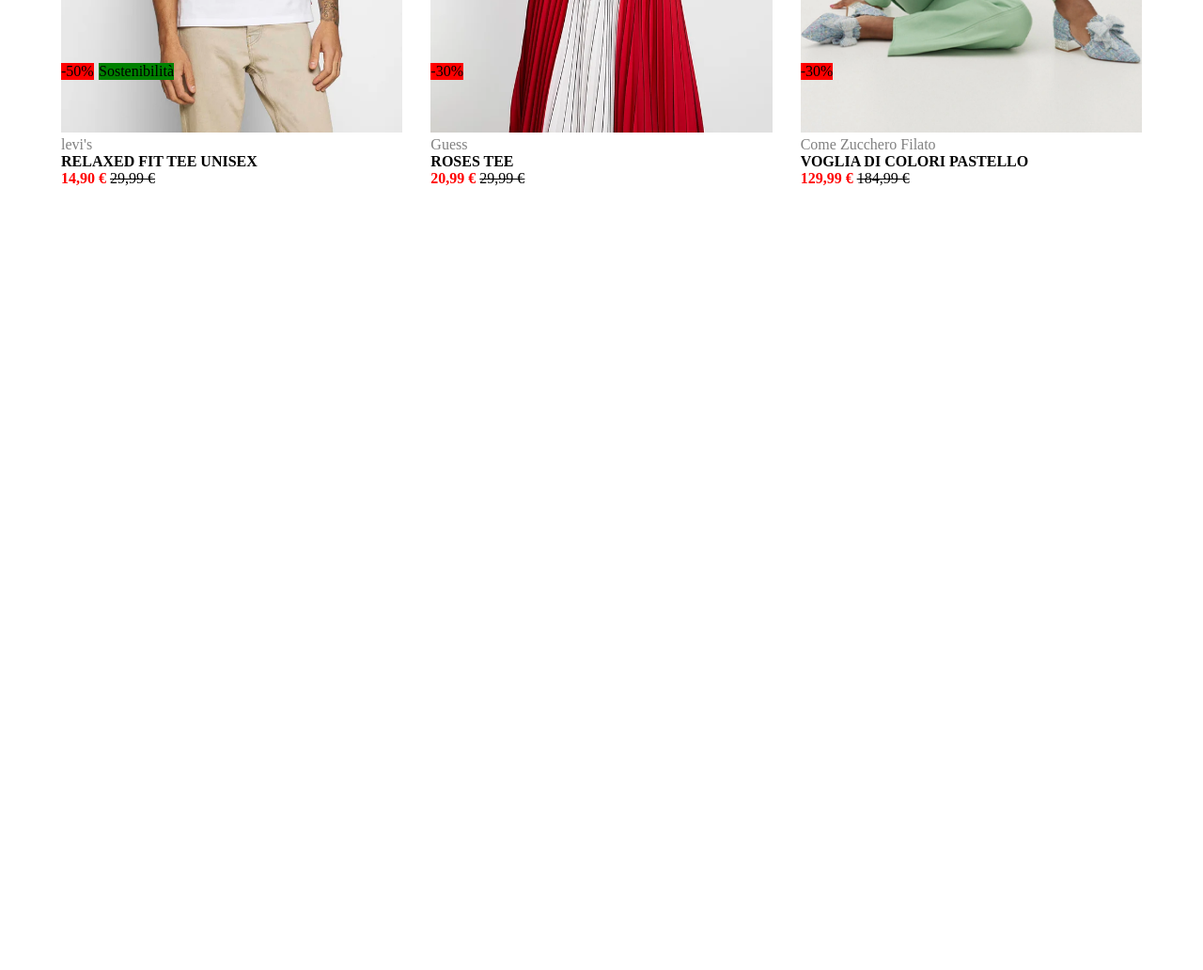
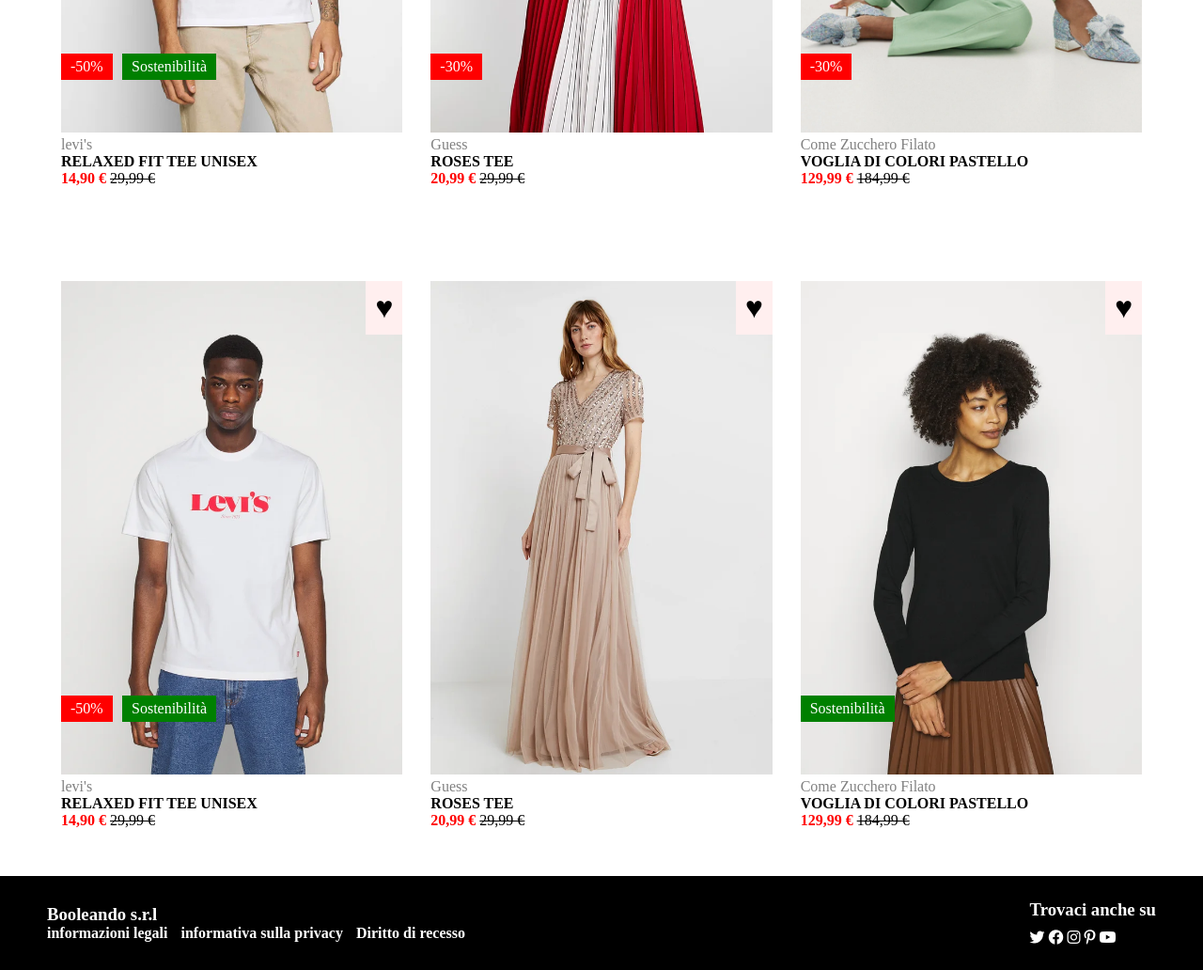
Before and after one commit to AlessioGuglielmino/html-css-boolando, a plain HTML site: page index.html in a window 1280 px wide. Shown: the part 500-1532 px from the top of the page at 94% size. Before the commit the page ends 800 px from the top, so only its background shows below. Drawn offline with Linux system fonts and the light colour scheme.

Commit message:
FEAT:ADD-FOOTER

```diff
--- a/index.html
+++ b/index.html
@@ -83,6 +83,76 @@
           </div>
         </div>
       </div>
+      <!-- SECONDA RIGA -->
+      <div class="container justify-center flex">
+        <!-- QUARTA CARD -->
+        <div class="card container">
+          <div class="card-media">
+            <img src="./img/4.webp" alt="" />
+            <div class="sconto">-50%</div>
+            <div class="sostenibilità">Sostenibilità</div>
+            <div class="cuore">&hearts;</div>
+          </div>
+          <div class="card-content">
+            <span class="brand">levi's</span>
+            <h4>RELAXED FIT TEE UNISEX</h4>
+            <span class="discount">14,90 €</span>
+            <span class="original-price">29,99 €</span>
+          </div>
+        </div>
+        <!-- QUINTA CARD -->
+        <div class="card container">
+          <div class="card-media">
+            <img src="./img/5.webp" alt="" />
+
+            <div class="cuore">&hearts;</div>
+          </div>
+          <div class="card-content">
+            <span class="brand">Guess</span>
+            <h4>ROSES TEE</h4>
+            <span class="discount">20,99 €</span>
+            <span class="original-price">29,99 €</span>
+          </div>
+        </div>
+        <!-- SESTA CARD -->
+        <div class="card container">
+          <div class="card-media">
+            <img src="./img/6.webp" alt="" />
+            <div class="sostenibilità-2">Sostenibilità</div>
+
+            <div class="cuore">&hearts;</div>
+          </div>
+          <div class="card-content">
+            <span class="brand">Come Zucchero Filato</span>
+            <h4>VOGLIA DI COLORI PASTELLO</h4>
+            <span class="discount">129,99 €</span>
+            <span class="original-price">184,99 €</span>
+          </div>
+        </div>
+      </div>
     </main>
+
+    <footer>
+      <div class="flex justify-between container-footer align-center">
+        <div>
+          <h3>Booleando s.r.l</h3>
+          <div>
+            <a href="#">informazioni legali</a>
+            <a href="#">informativa sulla privacy</a>
+            <a href="#">Diritto di recesso</a>
+          </div>
+        </div>
+        <div>
+          <h3>Trovaci anche su</h3>
+          <div class="footer-logo">
+            <i class="fa-brands fa-twitter"></i>
+            <i class="fa-brands fa-facebook"></i>
+            <i class="fa-brands fa-instagram"></i>
+            <i class="fa-brands fa-pinterest-p"></i>
+            <i class="fa-brands fa-youtube"></i>
+          </div>
+        </div>
+      </div>
+    </footer>
   </body>
 </html>
--- a/style.css
+++ b/style.css
@@ -16,6 +16,10 @@
   color: white;
   padding: 20px;
 }
+.container {
+  width: 1180px;
+  margin: auto;
+}
 .logo {
   width: 100px;
 }
@@ -26,7 +30,7 @@
   font-weight: bold;
   margin-right: 10px;
 }
-i {
+header i {
   margin-right: 15px;
 }
 
@@ -56,6 +60,12 @@
 .flex-wrap {
   flex-wrap: wrap;
 }
+.flex-column {
+  flex-direction: column;
+}
+.justify-end {
+  justify-content: end;
+}
 
 /* CLASSI CARD */
 
@@ -81,13 +91,25 @@
   background-color: red;
   position: absolute;
   bottom: 60px;
+  color: white;
+  padding: 5px 10px;
 }
 
 .sostenibilità {
   background-color: green;
   position: absolute;
   bottom: 60px;
-  left: 40px;
+  left: 65px;
+  color: white;
+  padding: 5px 10px;
+}
+.sostenibilità-2 {
+  background-color: green;
+  position: absolute;
+  bottom: 60px;
+  left: 0 px;
+  color: white;
+  padding: 5px 10px;
 }
 .cuore {
   background-color: rgb(255, 239, 239);
@@ -97,3 +119,19 @@
   font-size: 2rem;
   padding: 10px;
 }
+
+/* CASSI FOOTER */
+footer {
+  background-color: black;
+  color: white;
+  min-height: 100px;
+}
+.container-footer {
+  width: 1180px;
+  margin: auto;
+  min-height: 100px;
+}
+
+.footer-logo {
+  margin-top: 10px;
+}
```
